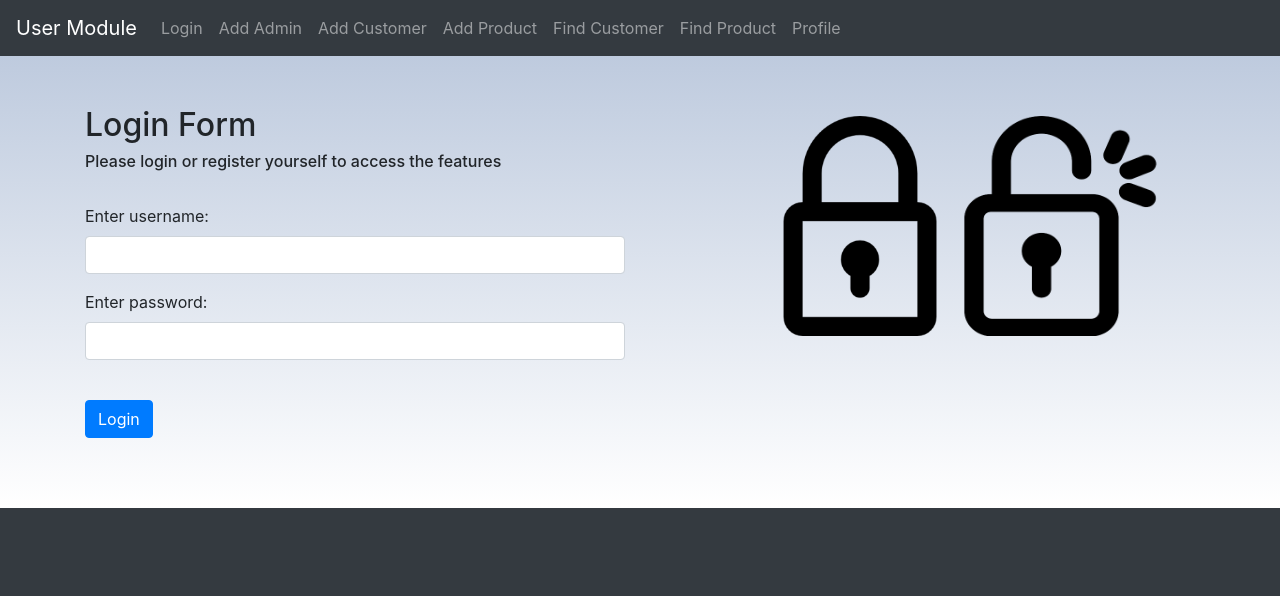
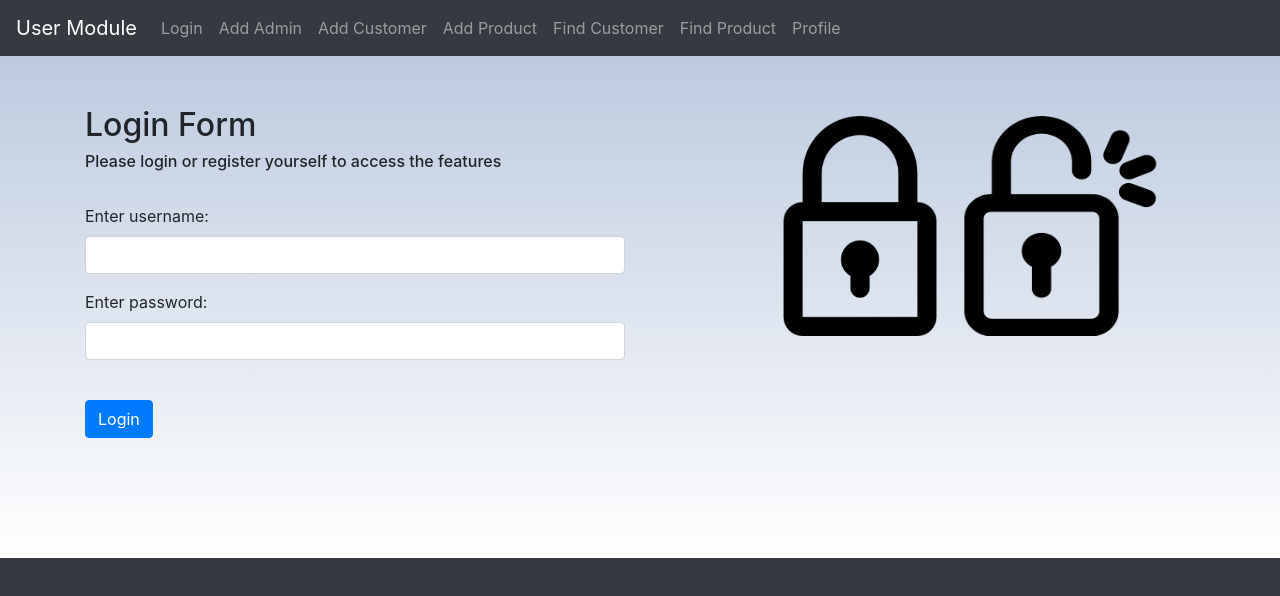
Before and after one commit to jatint17/userms_clientside, a React (Create React App) app: page / in a window 1280 px wide. Shown: the top 596 px of the page. Built offline with nearby package versions, Linux system fonts and the light colour scheme.

Commit message:
styling changes

```diff
--- a/src/component/css/commonStyle2.module.css
+++ b/src/component/css/commonStyle2.module.css
@@ -1,5 +1,5 @@
 .appbg {
     /* background-color:#F0F2F5; */
     background-image: linear-gradient(#b6c4da,white);
-    padding-bottom: 20px;
+    padding-bottom: 70px;
 }
```
